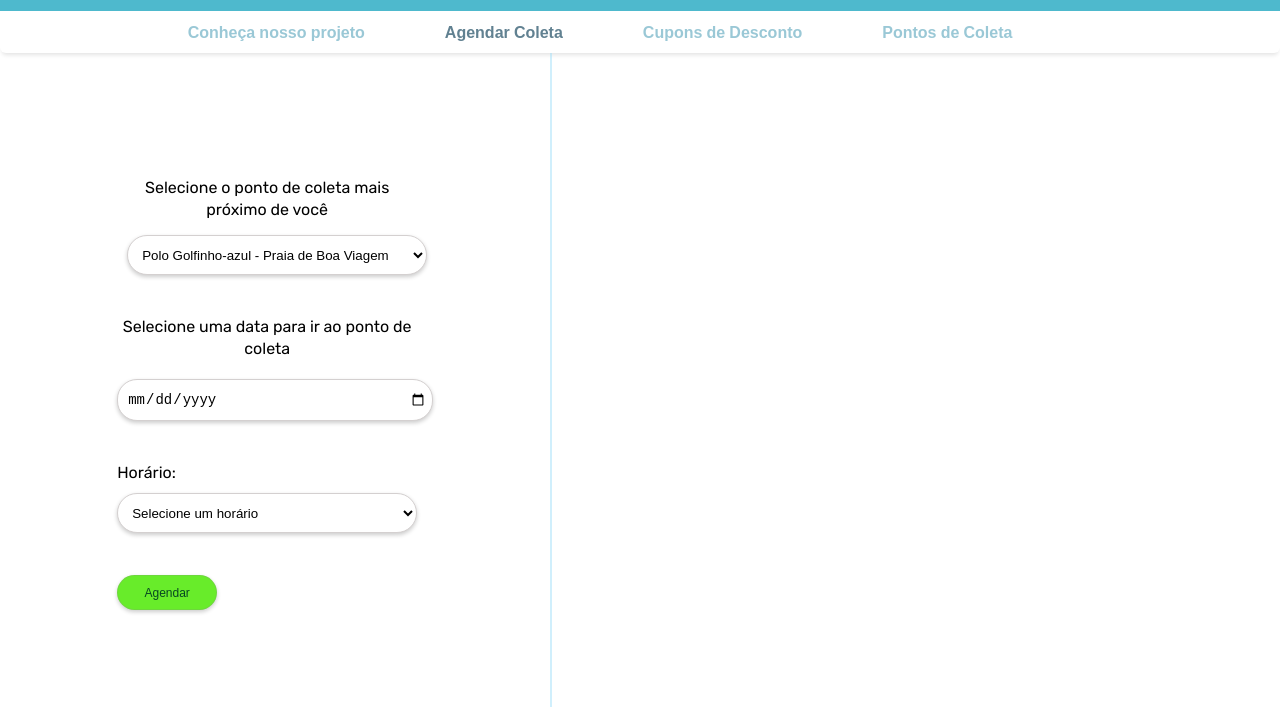
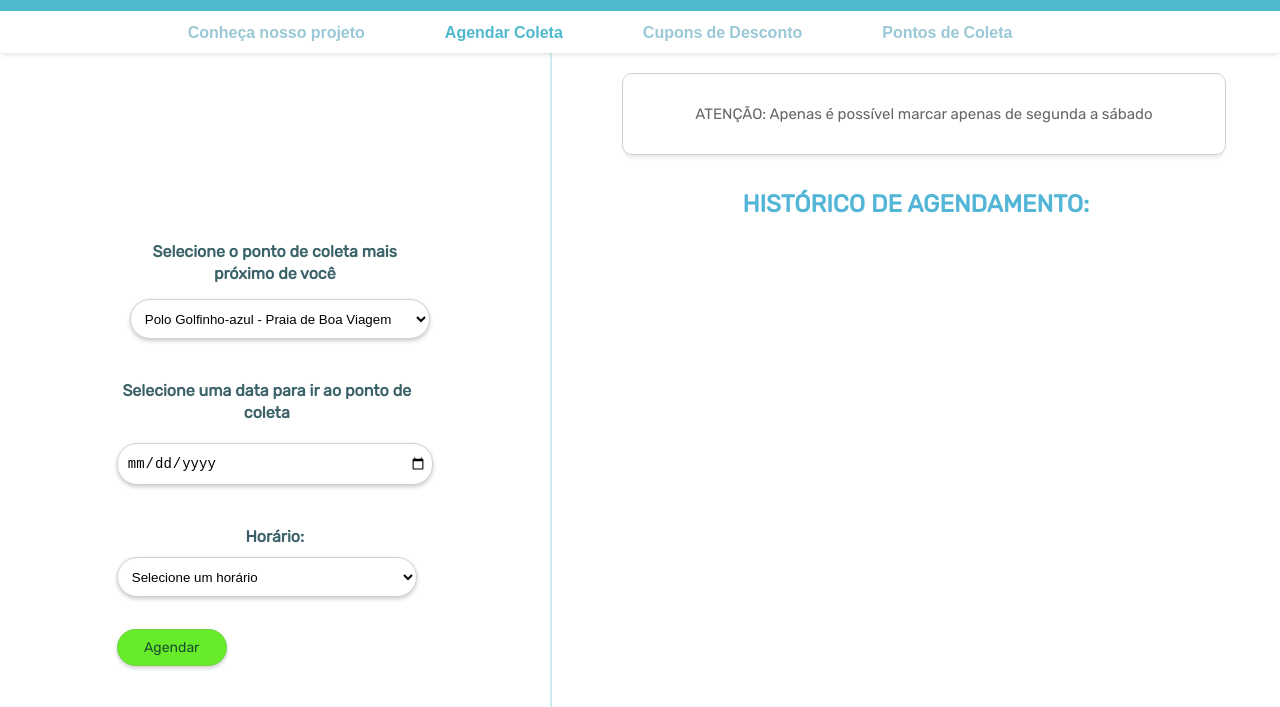
Before and after one commit to m4riah/Projeto_OceanLife, a plain HTML site: page agendamento/agendamento.html in a window 1280 px wide. Shown: the part 79-786 px from the top of the page. Drawn offline with Linux system fonts and the light colour scheme.

Commit message:
criando div right, inserindo historico

```diff
--- a/agendamento/agendamento.html
+++ b/agendamento/agendamento.html
@@ -79,6 +79,15 @@
                 <input class="input-agendar" type="submit" value="Agendar">
             </div>
         </div>
+
+        <div class="right">
+            <div class="box-p">
+                <p>ATENÇÃO: Apenas é possível marcar apenas de segunda a sábado</p>
+            </div>
+            <div class="historico">
+                <h2>HISTÓRICO DE AGENDAMENTO: </h2>
+            </div>
+        </div>
     </div>
 </body>
 
--- a/css/agendamento.css
+++ b/css/agendamento.css
@@ -69,7 +69,6 @@ body {
     text-decoration: none;
     color: #9ac8d6;
     padding-bottom: 5px;
-    font-weight: 500;
     font-weight: bold;
 }
 
@@ -91,7 +90,7 @@ body {
 
 
 #agendar {
-    color: rgb(97, 129, 145);
+    color: #4EB9CD;
 }
 
 
@@ -111,8 +110,20 @@ body {
     padding-left: 10px;
 }
 
+.container {
+    display: flex;
+}
+
 .input-select {
+    display: flex;
+    flex-direction: column;
+    justify-content: center;
+    align-items: center;
     margin-bottom: 120px;
+    height: 100vh;
+    border-right: 2px solid #4ebacd48;
+    width: 43%;
+    margin: 0 auto;
 }
 
 
@@ -139,18 +150,12 @@ input[type="date"] {
     padding-left: 9px;
 }
 
-.container {
-    display: flex;
-    justify-content: center;
-    align-items: center;
-    border-right: 2px solid #a2e0f980;
-    width: 43%;
-    height: 100vh;
-}
-
 
 .label-horario {
     margin-top: 40px;
+    align-items: center;
+   justify-content: center;
+   text-align: center;
 }
 
 #horario {
@@ -165,15 +170,17 @@ input[type="date"] {
 }
 
 .input-agendar {
-    margin-top: 20px;
-    width: 100px;
-    height: 35px;
+    cursor: pointer;
+    margin-top: 10px;
+    width: 110px;
+    height: 37px;
     border-radius: 20px;
-    font-size: 12px;
+    font-size: 14px;
     border: 1px solid #75be5375;
     background-color: #68EC2A;
     box-shadow: 0 2px 4px rgba(0, 0, 0, 0.2);
-    color: #074722;
+    font-family: 'Rubik', sans-serif;
+    color: #194e2f;
 }
 
 .input-select,
@@ -184,5 +191,42 @@ input[type="date"]:focus {
 }
 
 label {
-    font-family: 'Rubik', sans-serif
+    font-weight: bold;
+    font-family: 'Rubik', sans-serif;
+    color: #335c63f5;
 }
+
+.right {
+    display: flex;
+    width: 57%;
+    height: 100vh;
+    flex-direction: column;
+}
+
+.box-p{
+    margin-left: 70px;
+    margin-top: 20px;
+    border: 1px solid #D4D0D0;
+    height: 60px;
+    border-radius: 10px;
+    font-size: 15px;
+    padding: 10px;
+    color: #686666;
+    display: flex;
+    align-items: center;
+    justify-content: center;
+    text-align: center;
+    font-family: 'Rubik', sans-serif;
+    width: 80%;
+    box-shadow: 0px 4px 4px -2px rgba(3, 3, 3, 0.11);
+}
+
+
+.historico {
+    margin-top: 15px;
+   align-items: center;
+   justify-content: center;
+   text-align: center;
+   color: #53B6D6;
+   font-family: 'Rubik', sans-serif;
+}
--- a/css/home.css
+++ b/css/home.css
@@ -91,7 +91,6 @@ body {
     text-decoration: none;
     color: #9ac8d6;
     padding-bottom: 5px;
-    font-weight: 500;
     font-weight: bold;
 }
 
```
